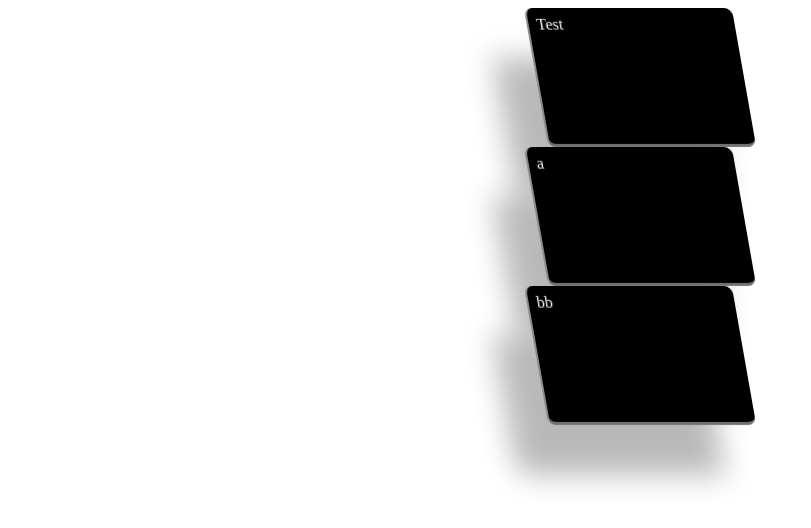
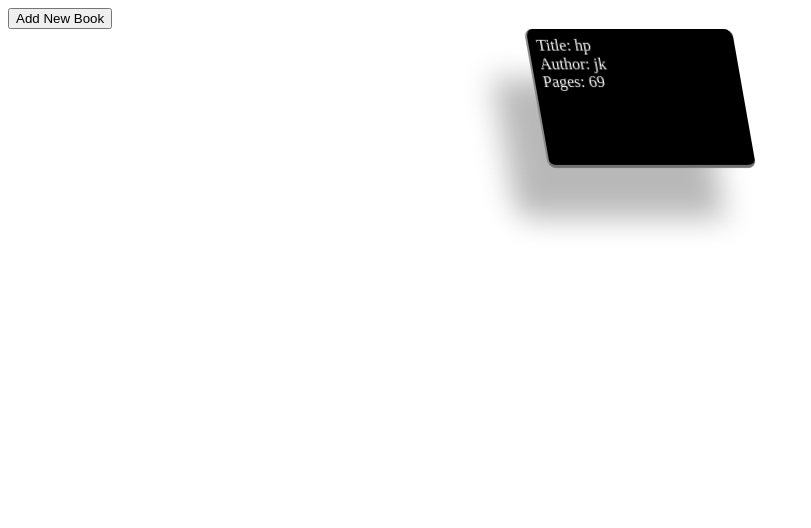
Before and after one commit to robsomers900/libraryapp, a plain HTML site: page index.html in a window 1280 px wide. Shown: the whole page, without its empty margins (0-811 px from the left). Drawn offline with Linux system fonts and the light colour scheme.

Commit message:
Add title, author, pages fields to card, remove names

```diff
--- a/app.js
+++ b/app.js
@@ -1,15 +1,16 @@
 const myLibrary = []
 
-function Book(name) {
-    this.name = name
+function Book(title, author, pages) {
+    this.title = title
+    this.author = author
+    this.pages = pages
 }
- function addBookToLibrary(name) {
-    const book = new Book(name)
+ function addBookToLibrary(title, author, pages) {
+    const book = new Book(title, author, pages)
     myLibrary.push(book)
  }
 
-addBookToLibrary("a")
-addBookToLibrary("bb")
+addBookToLibrary("hp", "jk", 69)
 
  cardContainer = document.querySelector(".card-container");
 
@@ -17,7 +18,8 @@ addBookToLibrary("bb")
     for(index = 0; index < myLibrary.length; index ++) {
         const card = document.createElement("div")
         card.classList.add("card")
-        card.textContent = myLibrary[index].name
+        let text = 'Title: ' + myLibrary[index].title + '<br>' + 'Author: ' + myLibrary[index].author + '<br>' + 'Pages: ' + myLibrary[index].pages
+        card.innerHTML = text
         cardContainer.appendChild(card)
     }
  }
--- a/index.html
+++ b/index.html
@@ -8,10 +8,12 @@
     <link rel="stylesheet" href="styless.css">
 </head>
 <body>
+    <div>
+        <button>
+            Add New Book
+        </button>
+    </div>
     <div class="card-container">
-        <div class="card">
-            Test
-        </div>
     </div>
 </body>
 </html>
--- a/styless.css
+++ b/styless.css
@@ -20,6 +20,7 @@
     transition: .4s;
     overflow: hidden;
     color: white;
+    white-space: pre-line;
   }
 
   .card:hover {
```
